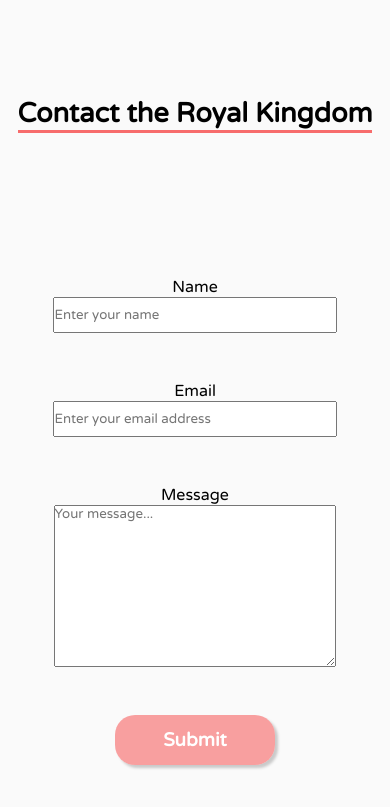
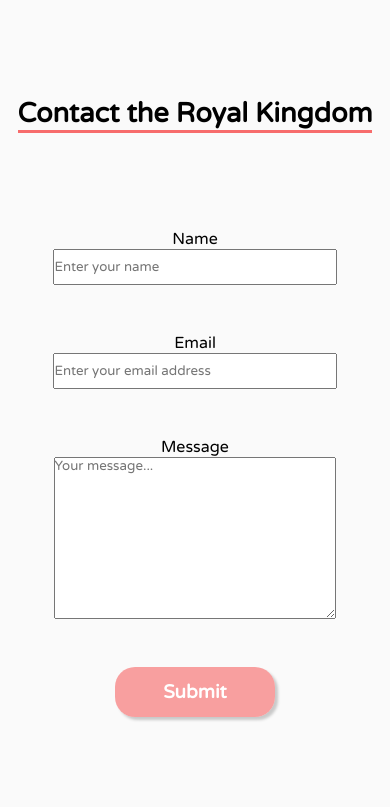
Before and after one commit to KillianFrappartDev/wild-project, a plain HTML site: page index.html in a window 390 px wide. Shown: the part 2697-3504 px from the top of the page. After the commit the page ends 3478 px from the top, so only its background shows below. Drawn offline with Linux system fonts and the light colour scheme.

Commit message:
small fix

```diff
--- a/style.css
+++ b/style.css
@@ -590,7 +590,7 @@ textarea:focus {
 @media screen and (max-width: 800px) {
   .contact__form {
     width: 90%;
-    padding: 5rem 0;
+    padding: 2rem 0;
   }
 }
 
```
